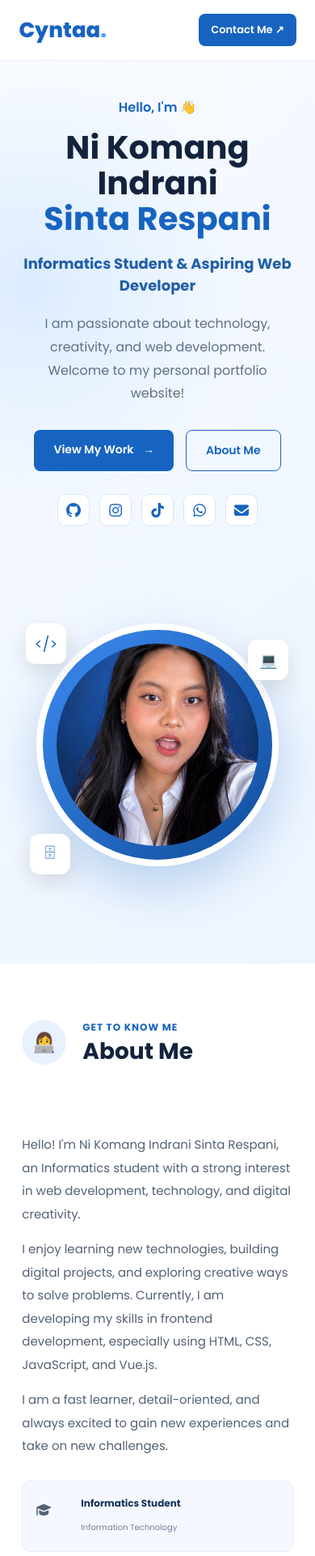
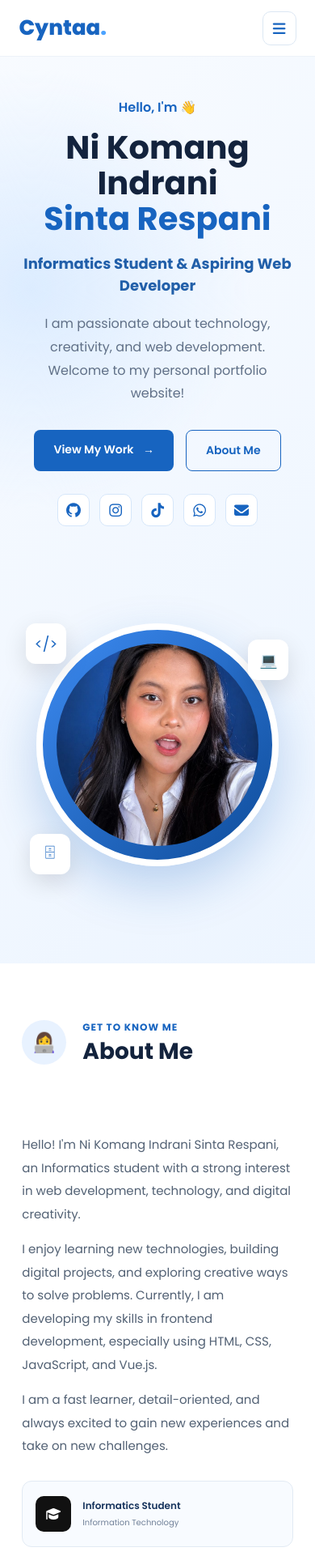
Before and after one commit to SintaaCakepp/portfolio, a Vue app: page / in a window 390 px wide. Shown: the top 1922 px of the page at 81% size. Built offline with nearby package versions, Linux system fonts and the light colour scheme.

Commit message:
fix: implement mobile menu functionality and enhance navbar styles for better responsiveness

```diff
--- a/src/App.vue
+++ b/src/App.vue
@@ -1,6 +1,10 @@
 <script setup>
+import { ref } from 'vue'
+
 import profileImage from './assets/profile.jpeg'
 import brewlyImage from './assets/brewly.png'
+
+const menuOpen = ref(false)
 
 const skills = [
   { name: 'HTML', icon: 'fa-brands fa-html5' },
@@ -39,24 +43,105 @@ const projects = [
 
 <!-- =========================
      NAVBAR
-    ========================== -->
+========================= -->
 <nav class="navbar">
 
   <a href="#home" class="logo">
     Cyntaa<span>.</span>
   </a>
 
+
+  <!-- DESKTOP MENU -->
   <div class="nav-links">
-        <a href="#home">Home</a>
-        <a href="#about">About</a>
-        <a href="#skills">Skills</a>
-        <a href="#projects">Projects</a>
-        <a href="#contact">Contact</a>
+
+    <a href="#home">
+      Home
+    </a>
+
+    <a href="#about">
+      About
+    </a>
+
+    <a href="#skills">
+      Skills
+    </a>
+
+    <a href="#projects">
+      Projects
+    </a>
+
+    <a href="#contact">
+      Contact
+    </a>
+
   </div>
 
-      <a href="#contact" class="nav-button">
+
+  <!-- DESKTOP CONTACT -->
+  <a
+    href="#contact"
+    class="nav-button"
+  >
     Contact Me ↗
   </a>
+
+
+  <!-- MOBILE MENU BUTTON -->
+  <button
+    class="menu-toggle"
+    @click="menuOpen = !menuOpen"
+    aria-label="Toggle navigation"
+  >
+    <i
+      :class="menuOpen
+        ? 'fa-solid fa-xmark'
+        : 'fa-solid fa-bars'"
+    ></i>
+  </button>
+
+
+  <!-- MOBILE MENU -->
+  <div
+    v-if="menuOpen"
+    class="mobile-menu"
+  >
+
+    <a
+      href="#home"
+      @click="menuOpen = false"
+    >
+      Home
+    </a>
+
+    <a
+      href="#about"
+      @click="menuOpen = false"
+    >
+      About
+    </a>
+
+    <a
+      href="#skills"
+      @click="menuOpen = false"
+    >
+      Skills
+    </a>
+
+    <a
+      href="#projects"
+      @click="menuOpen = false"
+    >
+      Projects
+    </a>
+
+    <a
+      href="#contact"
+      @click="menuOpen = false"
+    >
+      Contact
+    </a>
+
+  </div>
 
 </nav>
 
--- a/src/style.css
+++ b/src/style.css
@@ -76,6 +76,7 @@ a {
   position: relative;
 
   color: #26364d;
+
   font-size: 14px;
   font-weight: 500;
 
@@ -110,6 +111,7 @@ a {
   padding: 12px 22px;
 
   background: #1764c0;
+
   color: white;
 
   border-radius: 8px;
@@ -124,6 +126,45 @@ a {
   background: #0d4f9e;
 
   transform: translateY(-3px);
+}
+
+
+/* =========================================================
+   MOBILE MENU BUTTON
+========================================================= */
+
+.menu-toggle {
+  display: none;
+
+  width: 42px;
+  height: 42px;
+
+  align-items: center;
+  justify-content: center;
+
+  border: 1px solid #dce7f3;
+
+  border-radius: 10px;
+
+  background: white;
+
+  color: #1764c0;
+
+  font-size: 18px;
+
+  cursor: pointer;
+
+  transition: all 0.3s ease;
+}
+
+.menu-toggle:hover {
+  background: #1764c0;
+  border-color: #1764c0;
+  color: white;
+}
+
+.mobile-menu {
+  display: none;
 }
 
 
@@ -156,6 +197,7 @@ a {
   width: 100%;
 
   display: grid;
+
   grid-template-columns: 1fr 1fr;
 
   align-items: center;
@@ -177,6 +219,7 @@ a {
 
 .hero h1 {
   font-size: 58px;
+
   line-height: 1.1;
 
   margin-bottom: 20px;
@@ -225,11 +268,13 @@ a {
   padding: 14px 24px;
 
   background: #1764c0;
+
   color: white;
 
   border-radius: 8px;
 
   font-size: 14px;
+
   font-weight: 600;
 
   transition: all 0.3s ease;
@@ -257,6 +302,7 @@ a {
   border-radius: 8px;
 
   font-size: 14px;
+
   font-weight: 600;
 
   transition: all 0.3s ease;
@@ -264,6 +310,7 @@ a {
 
 .secondary-btn:hover {
   background: #1764c0;
+
   color: white;
 
   transform: translateY(-3px);
@@ -285,6 +332,7 @@ a {
   height: 40px;
 
   display: flex;
+
   align-items: center;
   justify-content: center;
 
@@ -331,6 +379,7 @@ a {
   min-height: 500px;
 
   display: flex;
+
   align-items: center;
   justify-content: center;
 
@@ -342,6 +391,7 @@ a {
   height: 390px;
 
   display: flex;
+
   align-items: center;
   justify-content: center;
 
@@ -391,6 +441,7 @@ a {
   position: absolute;
 
   display: flex;
+
   align-items: center;
   justify-content: center;
 
@@ -423,7 +474,7 @@ a {
 
 
 /* =========================================================
-   DOTS
+   DECORATIVE DOTS
 ========================================================= */
 
 .dots {
@@ -485,6 +536,7 @@ a {
   height: 70px;
 
   display: flex;
+
   align-items: center;
   justify-content: center;
 
@@ -512,8 +564,7 @@ a {
 
 .section-title h2,
 .skills-heading h2,
-.projects-heading h2,
-.contact-title h2 {
+.projects-heading h2 {
   font-size: 32px;
 
   color: #13233d;
@@ -537,9 +588,9 @@ a {
 ========================================================= */
 
 .about-highlights {
-  display: flex;
+  display: grid;
 
-  flex-wrap: wrap;
+  grid-template-columns: repeat(3, 1fr);
 
   gap: 14px;
 
@@ -547,36 +598,70 @@ a {
 }
 
 .about-item {
+  min-height: 105px;
+
   display: flex;
 
   align-items: center;
 
-  gap: 12px;
+  gap: 14px;
 
-  padding: 14px 16px;
+  padding: 18px;
 
-  background: #f5f9ff;
+  background: #f8fbff;
 
-  border: 1px solid #e3eefb;
+  border: 1px solid #e2eaf3;
 
-  border-radius: 10px;
+  border-radius: 12px;
+
+  transition: all 0.3s ease;
 
   animation: fadeUp 0.7s ease both;
 }
 
-.about-item > span {
-  width: 38px;
-  height: 38px;
+.about-item:hover {
+  transform: translateY(-5px);
+
+  background: white;
+
+  border-color: #cddceb;
+
+  box-shadow:
+    0 10px 25px rgba(30, 70, 120, 0.08);
+}
+
+.about-icon {
+  width: 46px;
+  height: 46px;
+
+  flex-shrink: 0;
 
   display: flex;
+
   align-items: center;
   justify-content: center;
 
-  background: #e7f1ff;
+  background: #111111;
 
-  border-radius: 9px;
+  color: white;
 
-  font-size: 18px;
+  border-radius: 10px;
+
+  font-size: 17px;
+
+  transition: all 0.3s ease;
+}
+
+.about-icon i {
+  color: white;
+}
+
+.about-item:hover .about-icon {
+  transform: scale(1.05);
+}
+
+.about-item-text {
+  min-width: 0;
 }
 
 .about-item strong {
@@ -586,13 +671,21 @@ a {
 
   font-size: 12px;
 
-  margin-bottom: 3px;
+  font-weight: 600;
+
+  line-height: 1.4;
+
+  margin-bottom: 4px;
 }
 
 .about-item small {
+  display: block;
+
   color: #718198;
 
   font-size: 10px;
+
+  line-height: 1.5;
 }
 
 
@@ -632,20 +725,13 @@ a {
   color: #13233d;
 }
 
-
-/* SKILL GRID */
-
 .skills-container {
   display: grid;
 
-  grid-template-columns:
-    repeat(3, 1fr);
+  grid-template-columns: repeat(3, 1fr);
 
   gap: 18px;
 }
-
-
-/* SKILL CARD */
 
 .skill-card {
   min-height: 145px;
@@ -660,7 +746,7 @@ a {
 
   justify-content: center;
 
-  background: #ffffff;
+  background: white;
 
   border: 1px solid #e5e5e5;
 
@@ -685,9 +771,6 @@ a {
   box-shadow:
     0 14px 30px rgba(0, 0, 0, 0.08);
 }
-
-
-/* ICON */
 
 .skill-icon {
   width: 58px;
@@ -718,17 +801,11 @@ a {
     transform 0.3s ease;
 }
 
-
-/* FONT AWESOME ICON */
-
 .skill-icon i {
   color: #111111;
 
   font-size: 26px;
 }
-
-
-/* CANVA / CAPCUT SYMBOL */
 
 .skill-icon span {
   color: #111111;
@@ -740,29 +817,20 @@ a {
   line-height: 1;
 }
 
-
-/* ICON HOVER */
-
 .skill-card:hover .skill-icon {
   background: #111111;
 
   border-color: #111111;
 
-  color: #ffffff;
+  color: white;
 
   transform: scale(1.05);
 }
 
-.skill-card:hover .skill-icon i {
-  color: #ffffff;
+.skill-card:hover .skill-icon i,
+.skill-card:hover .skill-icon span {
+  color: white;
 }
-
-.skill-card:hover .skill-icon span {
-  color: #ffffff;
-}
-
-
-/* SKILL NAME */
 
 .skill-card h3 {
   color: #222222;
@@ -838,6 +906,7 @@ a {
   min-height: 240px;
 
   display: flex;
+
   align-items: center;
   justify-content: center;
 
@@ -1088,6 +1157,7 @@ a {
   height: 65px;
 
   display: flex;
+
   align-items: center;
   justify-content: center;
 
@@ -1106,6 +1176,8 @@ a {
 
 .contact-title h2 {
   color: white;
+
+  font-size: 32px;
 }
 
 .contact-description {
@@ -1117,11 +1189,15 @@ a {
 }
 
 .contact-email {
-  display: inline-block;
+  display: inline-flex;
+
+  align-items: center;
+
+  gap: 8px;
 
   margin-top: 10px;
 
-  color: #ffffff;
+  color: white;
 
   font-size: 15px;
 
@@ -1139,13 +1215,9 @@ a {
 .contact-email:hover {
   color: #dcebff;
 
-  border-bottom-color: #ffffff;
+  border-bottom-color: white;
 
   transform: translateY(-1px);
-}
-
-.contact-email:hover {
-  color: white;
 }
 
 .contact-button {
@@ -1176,6 +1248,7 @@ a {
 ========================================================= */
 
 @keyframes fadeUp {
+
   from {
     opacity: 0;
 
@@ -1187,9 +1260,11 @@ a {
 
     transform: translateY(0);
   }
+
 }
 
 @keyframes fadeIn {
+
   from {
     opacity: 0;
 
@@ -1201,11 +1276,12 @@ a {
 
     transform: scale(1);
   }
+
 }
 
 
 /* =========================================================
-   RESPONSIVE - TABLET
+   TABLET
 ========================================================= */
 
 @media (max-width: 1000px) {
@@ -1241,26 +1317,81 @@ a {
   .project-list {
     grid-template-columns: 1fr;
   }
+
 }
 
 
 /* =========================================================
-   RESPONSIVE - MOBILE
+   MOBILE
 ========================================================= */
 
 @media (max-width: 768px) {
 
+  /* NAVBAR */
+
   .navbar {
+    height: 70px;
+
     padding: 0 6%;
   }
 
-  .nav-links {
+  .nav-links,
+  .navbar > .nav-button {
     display: none;
   }
 
-  .nav-button {
-    padding: 10px 15px;
+  .menu-toggle {
+    display: flex;
   }
+
+  .mobile-menu {
+    position: absolute;
+
+    top: 70px;
+    left: 0;
+
+    width: 100%;
+
+    display: flex;
+
+    flex-direction: column;
+
+    gap: 4px;
+
+    padding: 12px 6% 18px;
+
+    background: rgba(255, 255, 255, 0.98);
+
+    border-top: 1px solid #edf2f8;
+
+    box-shadow:
+      0 12px 30px rgba(30, 70, 120, 0.10);
+
+    backdrop-filter: blur(12px);
+  }
+
+  .mobile-menu a {
+    padding: 13px 15px;
+
+    border-radius: 9px;
+
+    color: #26364d;
+
+    font-size: 14px;
+
+    font-weight: 500;
+
+    transition: all 0.25s ease;
+  }
+
+  .mobile-menu a:hover {
+    background: #edf5ff;
+
+    color: #1764c0;
+  }
+
+
+  /* HERO */
 
   .hero {
     padding: 120px 7% 70px;
@@ -1314,6 +1445,9 @@ a {
     display: none;
   }
 
+
+  /* GENERAL SECTIONS */
+
   .about-section,
   .skills-section,
   .projects-section {
@@ -1338,6 +1472,33 @@ a {
     font-size: 28px;
   }
 
+
+  /* ABOUT */
+
+  .about-highlights {
+    grid-template-columns: 1fr;
+
+    gap: 12px;
+  }
+
+  .about-item {
+    width: 100%;
+
+    min-height: 82px;
+
+    padding: 16px;
+  }
+
+  .about-icon {
+    width: 44px;
+    height: 44px;
+
+    font-size: 16px;
+  }
+
+
+  /* SKILLS */
+
   .skills-container {
     grid-template-columns: repeat(2, 1fr);
   }
@@ -1346,17 +1507,54 @@ a {
     min-height: 135px;
   }
 
+
+  /* PROJECTS */
+
   .project-card {
     grid-template-columns: 1fr;
   }
 
   .project-image {
-    min-height: 200px;
+    height: 220px;
+
+    min-height: 220px;
   }
 
   .project-image img {
-    min-height: 200px;
+    width: 100%;
+    height: 100%;
+
+    min-height: 0;
+
+    object-fit: cover;
+
+    object-position: top center;
   }
+
+  .project-content {
+    padding: 24px 20px;
+  }
+
+  .project-content h3 {
+    font-size: 19px;
+  }
+
+  .project-description {
+    font-size: 12px;
+
+    line-height: 1.7;
+  }
+
+  .project-link {
+    font-size: 13px;
+  }
+
+  .project-link span {
+    font-size: 15px;
+  }
+
+
+  /* CONTACT */
 
   .contact-section {
     padding: 60px 7%;
@@ -1380,28 +1578,4 @@ a {
     margin: 0 auto;
   }
 
-  .about-highlights {
-    justify-content: center;
-  }
 }
-
-.about-highlights {
-  grid-template-columns: 1fr;
-
-  gap: 12px;
-}
-
-.about-item {
-  width: 100%;
-
-  min-height: 82px;
-
-  padding: 16px;
-}
-
-.about-icon {
-  width: 44px;
-  height: 44px;
-
-  font-size: 16px;
-}
```
Lines whose indentation alone changed are shown as unchanged.
